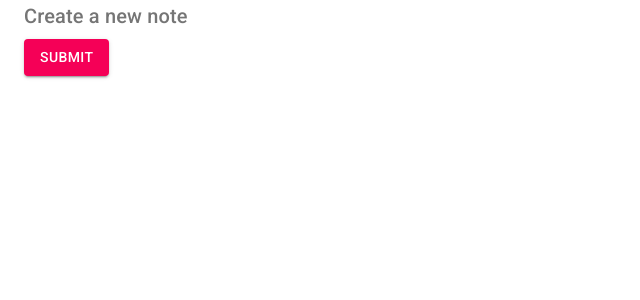
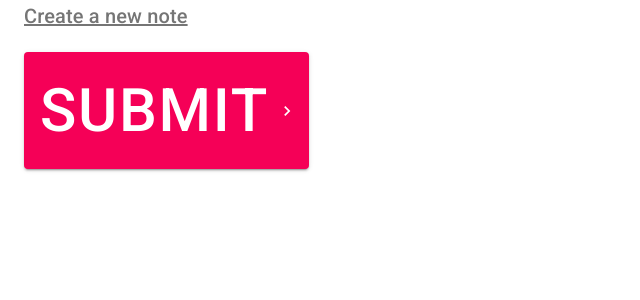
Before and after one commit to davidscarmo/material-ui-tutorial-the-net-ninja, a Next.js app: page /Create in a window 1280 px wide. Shown: the top 300 px of the page, without its empty margins (0-640 px from the left). Built offline with nearby package versions, Linux system fonts and the light colour scheme.

Commit message:
icons e custom styles

```diff
--- a/package.json
+++ b/package.json
@@ -9,6 +9,7 @@
   },
   "dependencies": {
     "@material-ui/core": "^4.12.3",
+    "@material-ui/icons": "^4.11.2",
     "next": "12.0.4",
     "react": "17.0.2",
     "react-dom": "17.0.2"
--- a/src/pages/Create/index.tsx
+++ b/src/pages/Create/index.tsx
@@ -1,9 +1,26 @@
 import React from "react";
 import Typography from "@material-ui/core/Typography";
 import Button from "@material-ui/core/Button";
-import ButtonGroup from "@material-ui/core/ButtonGroup";
 import Container from "@material-ui/core/Container";
+import KeyboardArrowRightIcon from "@material-ui/icons/KeyboardArrowRight";
+import { makeStyles } from "@material-ui/core";
+
+const useStyles = makeStyles({
+  btn: {
+    fontSize: 60,
+    backgroundColor: "violer",
+    "&:hover": {
+      background: "blue",
+    },
+  },
+  title: {
+    textDecoration: "underline",
+    marginBottom: 20,
+  },
+});
+
 export default function Create() {
+  const classes = useStyles();
   return (
     <>
       {" "}
@@ -13,6 +30,7 @@
           component="h2"
           color="textSecondary"
           gutterBottom
+          className={classes.title}
         >
           Create a new note
         </Typography>
@@ -22,22 +40,20 @@
           color="secondary"
           variant="contained"
           onClick={() => console.log("You clicked me")}
+          endIcon={<KeyboardArrowRightIcon />}
+          className={classes.btn}
         >
           Submit
         </Button>
+        {/* Icons
+        <br />
+        <AcUnitOutlinedIcon />
+        <AcUnitOutlinedIcon color="secondary" fontSize="large"/>
+        <AcUnitOutlinedIcon color="secondary" fontSize="small"/>
+        <AcUnitOutlinedIcon color="action" fontSize="small"/>
+        <AcUnitOutlinedIcon color="error" fontSize="small"/>
+        <AcUnitOutlinedIcon color="disabled" fontSize="small"/> */}
       </Container>
     </>
   );
 }
-
-{
-  /* <Button type="submit">Submit</Button>
-        <Button type="submit" variant="outlined" color="secondary">
-          Submit
-        </Button>
-        <ButtonGroup color="secondary" variant="contained">
-          <Button>One</Button>
-          <Button>Two</Button>
-          <Button>Three</Button>
-        </ButtonGroup> */
-}
```
Also changed, not shown: 1 other file (tests, documents, lock files or other folders).
